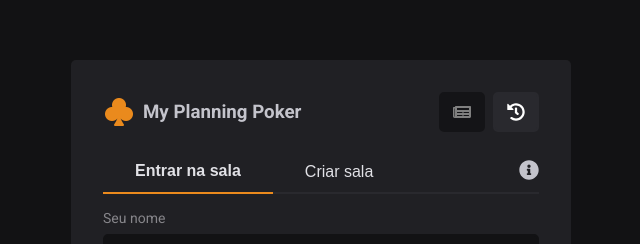
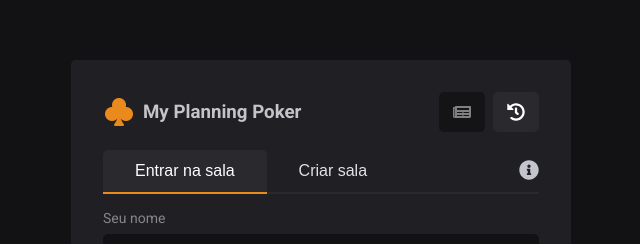
Before and after one commit to Jonatan966/my-planning-poker, a Next.js app: page / in a window 1280 px wide. Shown: the part 136-380 px from the top of the page, without its empty margins (319-959 px from the left). Built offline with nearby package versions, Linux system fonts and the light colour scheme.

Commit message:
refact: add background to selected tab menu

```diff
--- a/src/components/ui/tab-menu/styles.module.css
+++ b/src/components/ui/tab-menu/styles.module.css
@@ -15,12 +15,16 @@
   font-size: 1rem;
 
   transform: translateY(2px);
-  transition: filter 0.2s;
+  transition: filter 0.2s, background 0.2s, border-color 0.2s;
+  border-bottom: 2px solid #29292e;
 }
 
 .tabOptions button.selected {
-  font-weight: bold;
-  border-bottom: 2px solid #eb8a1d;
+  border-color: #eb8a1d;
+
+  background: #29292e;
+  color: #ffffff;
+  border-radius: 5px 5px 0 0;
 }
 
 .tabOptions button:disabled {
```
